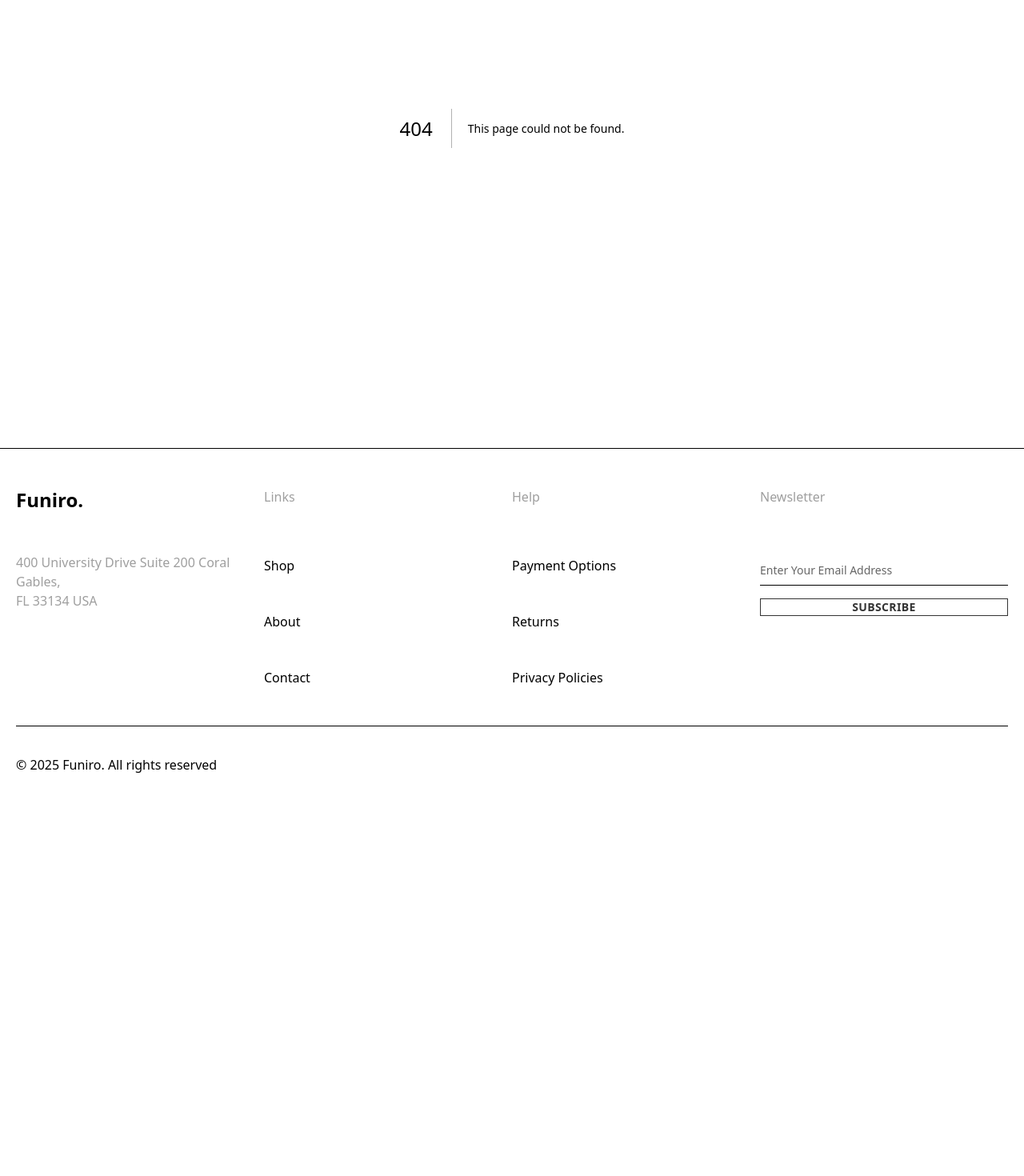
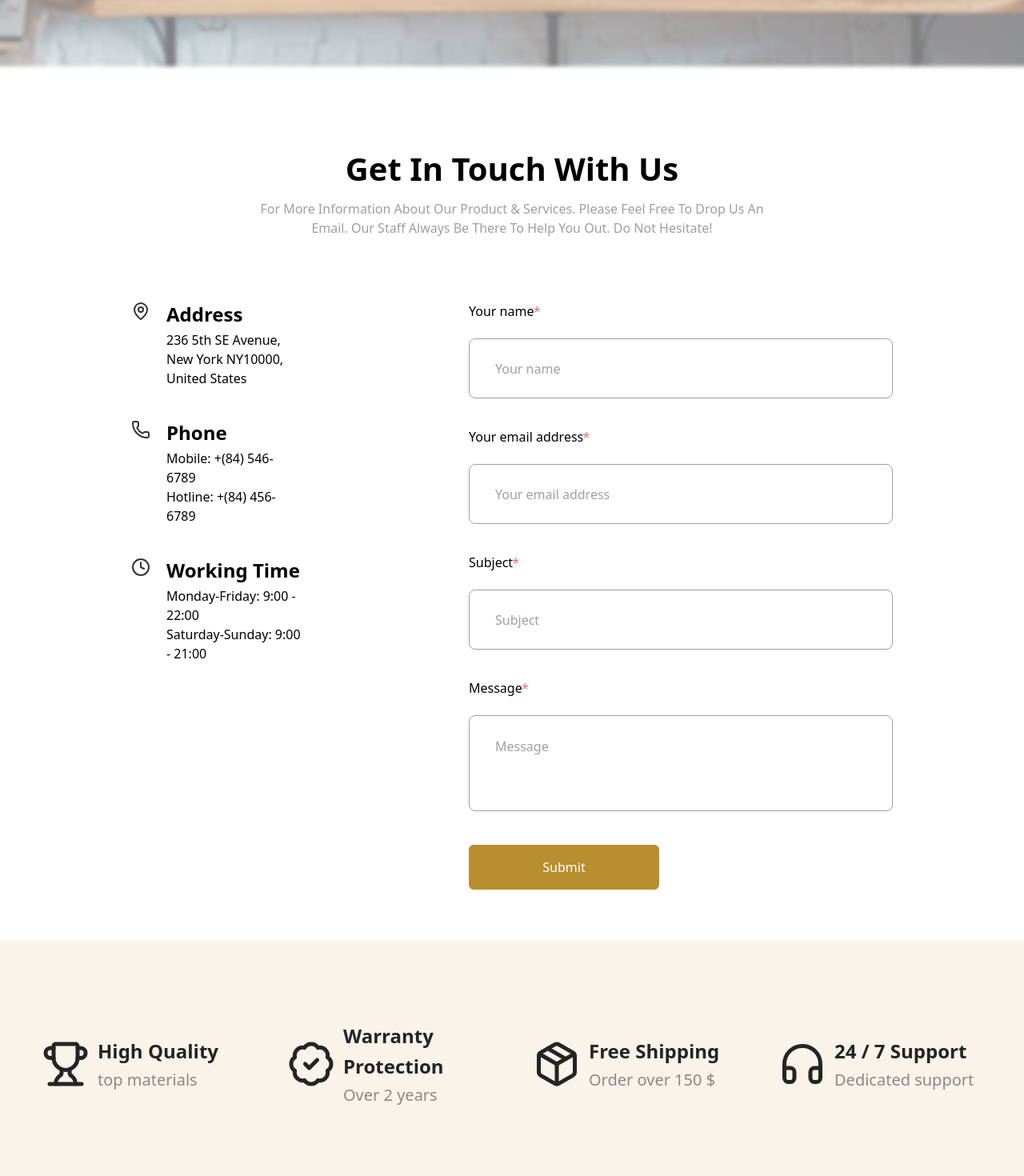
Before and after one commit to Artem96-rgb/furniture-shop, a Next.js app: page /contact in a window 1280 px wide. Before the commit this address had no page. Shown: the part 340-1810 px from the top of the page at 80% size. Before the commit the page ends 1344 px from the top, so only its background shows below. Built offline with nearby package versions, Linux system fonts and the light colour scheme.

Commit message:
Add Contact Page

```diff
--- a/package.json
+++ b/package.json
@@ -17,6 +17,7 @@
     "next": "15.5.5",
     "react": "19.1.0",
     "react-dom": "19.1.0",
+    "react-hook-form": "^7.66.0",
     "tailwind-merge": "^3.3.1",
     "zustand": "^5.0.8"
   },
--- /dev/null
+++ b/src/app/contact/page.tsx
@@ -0,0 +1,64 @@
+"use client";
+
+import HeroBlock from "@/components/blocks/HeroBlock";
+import ContactInfo from "@/components/contact/ContactInfo";
+import ContactForm from "@/components/contact/ContactForm";
+import { BadgeCheck, Headphones, Package, Trophy } from "lucide-react";
+import FeaturesBlock from "@/components/blocks/FeaturesBlock";
+
+export default function ContactPage() {
+	const features = [
+		{
+			id: "feature-1",
+			icon: <Trophy size={60} />,
+			title: "High Quality",
+			subtitle: "top materials",
+		},
+		{
+			id: "feature-2",
+			icon: <BadgeCheck size={60} />,
+			title: "Warranty Protection",
+			subtitle: "Over 2 years",
+		},
+		{
+			id: "feature-3",
+			icon: <Package size={60} />,
+			title: "Free Shipping",
+			subtitle: "Order over 150 $",
+		},
+		{
+			id: "feature-4",
+			icon: <Headphones size={60} />,
+			title: "24 / 7 Support",
+			subtitle: "Dedicated support",
+		},
+	];
+
+	return (
+		<>
+			<HeroBlock
+				backgroundImageUrl="hero.jpg"
+				title="Contact"
+				breadcrumbTitle="Contact"
+				className="mb-24.5"
+			/>
+
+			<div className="container">
+				<div className="text-center mb-20">
+					<h2 className="mb-3.5">Get In Touch With Us</h2>
+					<p className="text-regular-16-gray-500 max-w-161 mx-auto">
+						For More Information About Our Product & Services. Please Feel Free To Drop
+						Us An Email. Our Staff Always Be There To Help You Out. Do Not Hesitate!
+					</p>
+				</div>
+
+				<div className="max-w-264 px-13 mx-auto grid grid-cols-1 lg:grid-cols-[212px_530px] justify-between gap-x-2.5 gap-y-5 mb-16">
+					<ContactInfo />
+					<ContactForm />
+				</div>
+			</div>
+
+			<FeaturesBlock features={features} />
+		</>
+	);
+}
--- a/src/app/globals.css
+++ b/src/app/globals.css
@@ -6,7 +6,7 @@
 }
 
 @theme {
-	--color-primary-100:  #faf3ea;
+	--color-primary-100: #faf3ea;
 	--color-primary-200: #fff3e3;
 	--color-primary-500: #b88e2f;
 
@@ -217,6 +217,6 @@ body {
 }
 
 ::-webkit-scrollbar-thumb {
-	background: var(--color-primary-100);
+	background: var(--color-primary-500);
 	border-radius: 6px;
 }
--- a/src/app/page.tsx
+++ b/src/app/page.tsx
@@ -32,6 +32,7 @@ export default function Home() {
 			},
 		},
 	];
+
 	return (
 		<>
 			<HomeHeroBlock
--- a/src/components/Footer/index.tsx
+++ b/src/components/Footer/index.tsx
@@ -41,7 +41,7 @@ export default function Footer() {
 	];
 
 	return (
-		<footer className="border-t border-neutral-700-secondary-17">
+		<footer className="border-t border-gray-300">
 			<div className="container">
 				{/* Footer Top */}
 				<div className="grid grid-cols-1 md:grid-cols-4 py-12">
@@ -87,7 +87,7 @@ export default function Footer() {
 				</div>
 
 				{/* Footer Bottom */}
-				<div className="border-t border-neutral-700-secondary-17 py-9">
+				<div className="border-t border-gray-300 py-9">
 					<p className="text-base">
 						© {new Date().getFullYear()} Funiro. All rights reserved
 					</p>
--- a/src/components/blocks/NoProductsMessage/index.tsx
+++ b/src/components/blocks/NoProductsMessage/index.tsx
@@ -1,7 +1,5 @@
 "use client";
 
-import { ReactNode } from "react";
-import Link from "next/link";
 import Button from "@/components/ui/Button";
 
 interface INoProductsMessageProps {
--- /dev/null
+++ b/src/components/contact/ContactForm/index.tsx
@@ -0,0 +1,79 @@
+"use client";
+
+import { useForm } from "react-hook-form";
+import FormLabel from "@/components/form/FormLabel";
+import FormError from "@/components/form/FormError";
+import FormInput from "@/components/form/FormInput";
+import FormTextArea from "@/components/form/FormTextArea";
+import Button from "@/components/ui/Button";
+
+interface IFormValues {
+	name: string;
+	email: string;
+	subject: string;
+	message: string;
+}
+
+export default function ContactForm() {
+	const {
+		register,
+		handleSubmit,
+		formState: { errors },
+	} = useForm<IFormValues>();
+
+	const onSubmit = (data: IFormValues) => {
+		console.log("FORM DATA:", data);
+	};
+
+	return (
+		<form onSubmit={handleSubmit(onSubmit)} className="space-y-9">
+			{/* Name */}
+			<div>
+				<FormLabel label="Your name" required htmlFor="name" />
+				<FormInput
+					id="name"
+					placeholder="Your name"
+					register={register("name", { required: true })}
+				/>
+				{errors.name && <FormError message="Please enter your name" />}
+			</div>
+
+			{/* Email */}
+			<div>
+				<FormLabel label="Your email address" required htmlFor="email" />
+				<FormInput
+					id="email"
+					placeholder="Your email address"
+					register={register("email", { required: true })}
+				/>
+				{errors.email && <FormError message="Please enter your email address" />}
+			</div>
+
+			{/* Subject */}
+			<div>
+				<FormLabel label="Subject" required htmlFor="subject" />
+				<FormInput
+					id="subject"
+					placeholder="Subject"
+					register={register("subject", { required: true })}
+				/>
+				{errors.subject && <FormError message="Please enter subject" />}
+			</div>
+
+			{/* Message */}
+			<div>
+				<FormLabel label="Message" required htmlFor="message" />
+				<FormTextArea
+					id="message"
+					placeholder="Message"
+					register={register("message", { required: true })}
+				/>
+				{errors.message && <FormError message="Please enter message" />}
+			</div>
+
+			<Button type="submit" className="btn-primary max-w-59.5 h-14 rounded-md">
+				Submit
+			</Button>
+		</form>
+	);
+}
--- /dev/null
+++ b/src/components/contact/ContactInfo/index.tsx
@@ -0,0 +1,46 @@
+"use client";
+
+import { MapPin, Phone, Clock } from "lucide-react";
+
+export default function ContactInfo() {
+	const contactInfo = [
+		{
+			id: "contactInfo-one",
+			icon: <MapPin size={24} />,
+			title: "Address",
+			content: ["236 5th SE Avenue, New York NY10000, United States"],
+		},
+		{
+			id: "contactInfo-two",
+			icon: <Phone size={24} />,
+			title: "Phone",
+			content: ["Mobile: +(84) 546-6789", "Hotline: +(84) 456-6789"],
+		},
+		{
+			id: "contactInfo-three",
+			icon: <Clock size={24} />,
+			title: "Working Time",
+			content: ["Monday-Friday: 9:00 - 22:00", "Saturday-Sunday: 9:00 - 21:00"],
+		},
+	];
+
+	return (
+		<div className="space-y-10">
+			{contactInfo.map(item => (
+				<div key={item.id} className="flex items-start gap-5">
+					<div className="text-neutral-700 shrink-0">{item.icon}</div>
+
+					<div>
+						<p className="h4 mb-1">{item.title}</p>
+
+						{item.content.map((line, index) => (
+							<p key={index} className="text-base">
+								{line}
+							</p>
+						))}
+					</div>
+				</div>
+			))}
+		</div>
+	);
+}
--- /dev/null
+++ b/src/components/form/FormError/index.tsx
@@ -0,0 +1,9 @@
+"use client";
+
+interface IFormErrorProps {
+	message: string;
+}
+
+export default function FormError({ message }: IFormErrorProps) {
+	return <p className="text-red-500 text-sm mt-1">{message}</p>;
+}
--- /dev/null
+++ b/src/components/form/FormInput/index.tsx
@@ -0,0 +1,25 @@
+"use client";
+
+import { UseFormRegisterReturn } from "react-hook-form";
+import { cn } from "@/lib/utils";
+
+interface IFormInputProps {
+	id?: string;
+	className?: string;
+	placeholder?: string;
+	register?: UseFormRegisterReturn;
+}
+
+export default function FormInput({ id, className = "", placeholder, register }: IFormInputProps) {
+	return (
+		<input
+			id={id}
+			placeholder={placeholder}
+			{...(register ? register : {})}
+			className={cn(
+				"w-full border border-gray-500 rounded-lg h-18.75 px-8 text-base placeholder:text-gray-500",
+				className
+			)}
+		/>
+	);
+}
--- /dev/null
+++ b/src/components/form/FormLabel/index.tsx
@@ -0,0 +1,16 @@
+"use client";
+
+interface IFormLabelProps {
+	label: string;
+	required?: boolean;
+	htmlFor?: string;
+}
+
+export default function FormLabel({ label, required = false, htmlFor }: IFormLabelProps) {
+	return (
+		<label htmlFor={htmlFor} className="text-medium-base mb-5.5 relative max-w-max block">
+			{label}
+			{required && <span className="absolute top-0 -right-2 text-accent-red">*</span>}
+		</label>
+	);
+}
--- /dev/null
+++ b/src/components/form/FormTextArea/index.tsx
@@ -0,0 +1,30 @@
+"use client";
+
+import { UseFormRegisterReturn } from "react-hook-form";
+import { cn } from "@/lib/utils";
+
+interface IFormTextAreaProps {
+	id?: string;
+	className?: string;
+	placeholder?: string;
+	register?: UseFormRegisterReturn;
+}
+
+export default function FormTextArea({
+	id,
+	className = "",
+	placeholder,
+	register,
+}: IFormTextAreaProps) {
+	return (
+		<textarea
+			id={id}
+			placeholder={placeholder}
+			{...(register ? register : {})}
+			className={cn(
+				"w-full border border-gray-500 rounded-lg h-30 px-8 py-6.5 text-base placeholder:text-gray-500 resize-none",
+				className
+			)}
+		/>
+	);
+}
```
Also changed, not shown: 1 other file (tests, documents, lock files or other folders).
